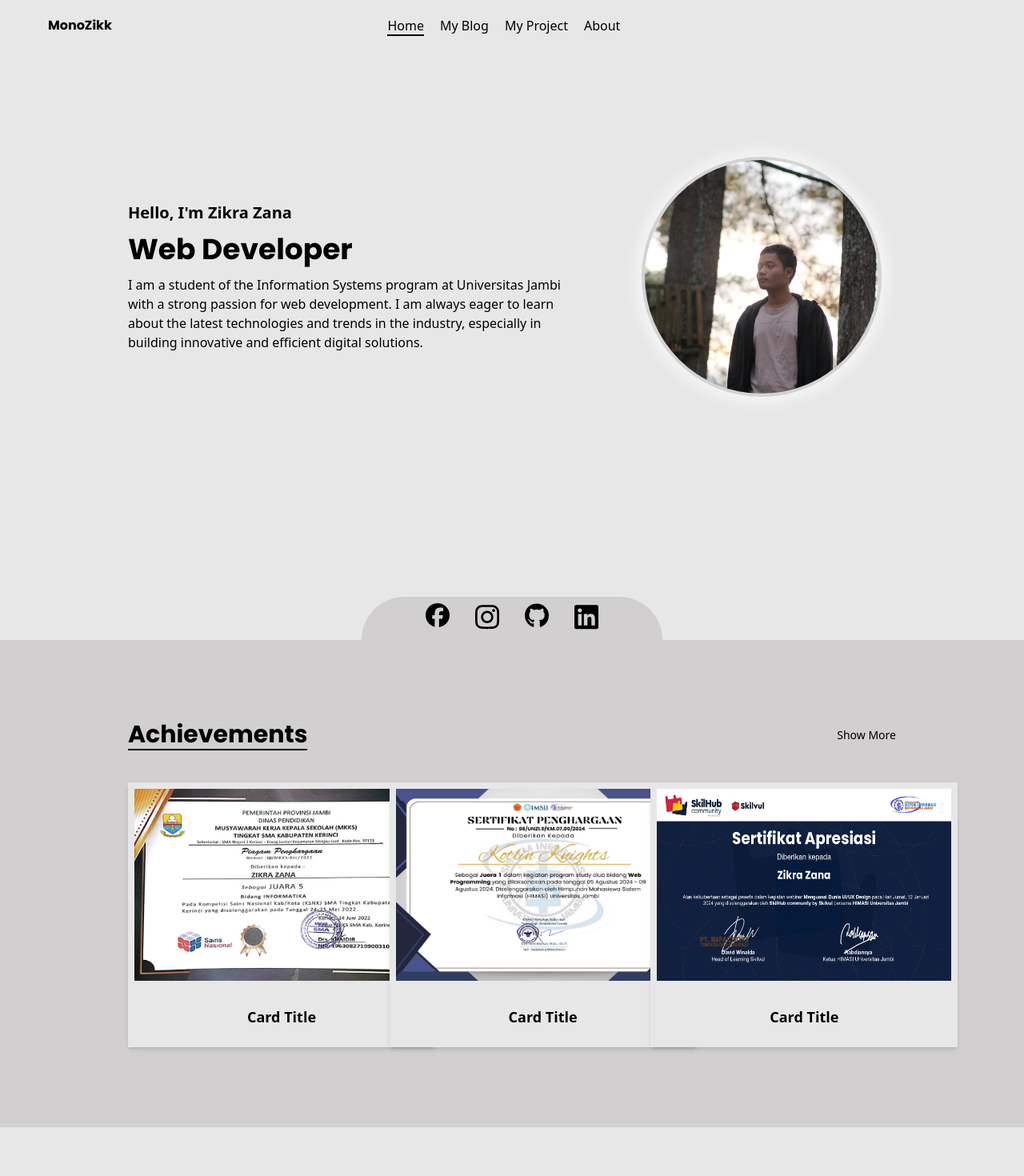
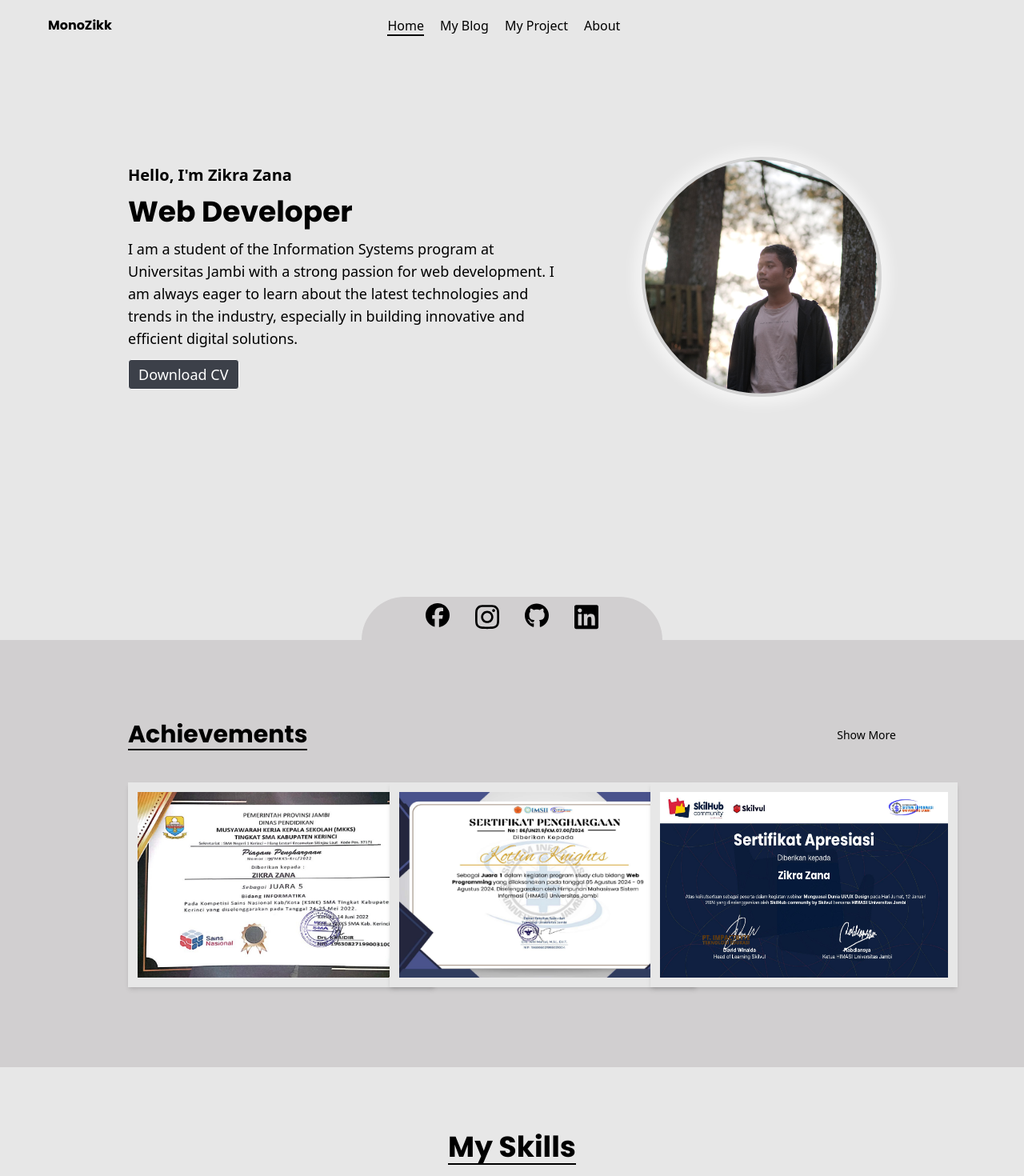
Before and after one commit to ZikraZana/portfolio-v2, a Next.js app: page / in a window 1280 px wide. Shown: the top 1470 px of the page at 80% size. Built offline with nearby package versions, Linux system fonts and the light colour scheme.

Commit message:
add cv download feature

```diff
--- a/src/app/about/page.jsx
+++ b/src/app/about/page.jsx
@@ -1,4 +1,5 @@
 import Content_About from "@/component/about/Content_About";
+import Footer from "@/component/Footer/Footer";
 import Navbar from "@/component/Navbar/Navbar";
 
 export default function About() {
@@ -6,6 +7,7 @@ export default function About() {
     <div>
       <Navbar />
       <Content_About/>
+      <Footer/>
     </div>
   );
 }
--- a/src/app/globals.css
+++ b/src/app/globals.css
@@ -14,7 +14,7 @@
   --color-behind_img: #D3D3D3;
   --color-behind_sosmed: #D1CFD0 ;
   --color-shadow_primary: #ffffff80;
-
+  --color-download_cv: #3C4049;
   --radius-6xl: 4rem;
 }
 
--- a/src/component/Content/Content_Home.jsx
+++ b/src/component/Content/Content_Home.jsx
@@ -12,7 +12,8 @@ const Content_Home = () => {
                         <div className="p-10 ">
                             <p className="sm:font-bold sm:text-poppins sm:text-xl text-md md:mb-3 mb-1 md:text-start text-center">Hello, I'm Zikra Zana</p>
                             <p className="sm:text-4xl text-3xl font-bold text-poppins md:mb-3 mb-1 md:text-start text-center">Web Developer</p>
-                            <p className="text-md md:text-start text-center">I am a student of the Information Systems program at Universitas Jambi with a strong passion for web development. I am always eager to learn about the latest technologies and trends in the industry, especially in building innovative and efficient digital solutions.</p>
+                            <p className="text-lg md:text-start text-center">I am a student of the Information Systems program at Universitas Jambi with a strong passion for web development. I am always eager to learn about the latest technologies and trends in the industry, especially in building innovative and efficient digital solutions.</p>
+                            <button className="border bg-download_cv text-lg py-1 px-3 rounded mt-3 hover:bg-gray-900 text-white cursor-pointer">Download CV</button>
                         </div>
                     </div>
                     <div className="md:order-2 order-1 sm:p-10 pt-15 flex justify-center items-center">
@@ -49,44 +50,33 @@ const Content_Home = () => {
                     <p className="sm:text-md text-sm hover:underline cursor-pointer transition-all">Show More</p>
                 </div>
                 <div className=" grid md:grid-cols-3 grid-cols-1 justify-center gap-5">
+                    <div className="card bg-bg_primary w-full md:w-96 shadow-md hover:shadow-xl cursor-pointer transition ease-in hover:scale-[1.01]" >
+                        <figure>
+                            <img
+                                className="aspect-3/2 p-3 w-full"
+                                src="achievements/OSN-Informatika.jpg"
+                            />
+                        </figure>
+
+                    </div>
+
                     <div className="card bg-bg_primary w-full md:w-96 shadow-md hover:shadow-xl cursor-pointer transition ease-in hover:scale-[1.01]">
                         <figure>
                             <img
-                                className="aspect-3/2 p-2 w-full"
-                                src="achievements/OSN-Informatika.jpg"
+                                className="aspect-3/2 p-3 w-full"
+                                src="achievements/Kotlin-Knight.jpg"
                             />
                         </figure>
-                        <div className="card-body max-md:p-3">
-                            <h2 className="card-title">
-                                <p className="text-center">Card Title</p>
-                            </h2>
-                        </div>
+
                     </div>
                     <div className="card bg-bg_primary w-full md:w-96 shadow-md hover:shadow-xl cursor-pointer transition ease-in hover:scale-[1.01]">
                         <figure>
                             <img
-                                className="aspect-3/2 p-2 w-full"
-                                src="achievements/Kotlin-Knight.jpg"
-                            />
-                        </figure>
-                        <div className="card-body max-md:p-3">
-                            <h2 className="card-title">
-                                <p className="text-center">Card Title</p>
-                            </h2>
-                        </div>
-                    </div>
-                    <div className="card bg-bg_primary w-full md:w-96 shadow-md hover:shadow-xl cursor-pointer transition ease-in hover:scale-[1.01]">
-                        <figure>
-                            <img
-                                className="aspect-3/2 p-2 w-full"
+                                className="aspect-3/2 p-3 w-full"
                                 src="achievements/Skilvull.jpg"
                             />
                         </figure>
-                        <div className="card-body max-md:p-3">
-                            <h2 className="card-title">
-                                <p className="text-center">Card Title</p>
-                            </h2>
-                        </div>
+
                     </div>
                 </div>
             </div>
--- a/src/component/about/Content_About.jsx
+++ b/src/component/about/Content_About.jsx
@@ -4,15 +4,16 @@ import { FontAwesomeIcon } from "@fortawesome/react-fontawesome"
 const Content_About = () => {
     return (
         <>
+            {/* About Me */}
             <div className="min-h-screen bg-bg_primary grid grid-cols-[1fr_1.8fr] ">
                 <div className="flex justify-end items-end flex-col">
                     <img className="" src="profile/foto_diri.png" alt="" height={'2000px'} />
                 </div>
-                <div className="bg-gray-300 py-40 px-10 text-justify">
-                    <h1 className="text-4xl border-b-2 w-fit">About Me</h1>
+                <div className="bg-gray-300 py-25 px-10 text-justify">
+                    <h1 className="text-4xl border-b-2 w-fit mb-6">About Me</h1>
                     <p className="text-3xl font-bold">Zikra Zana</p>
-                    <p className="text-xl font-light">Information System | Jambi University</p>
-                    <p className="text-xl">
+                    <p className="text-xl font-light mb-5">Information System | Jambi University</p>
+                    <p className="text-lg">
                         I am Zikra Zana, a student of the Information Systems program at Universitas Jambi
                         with a strong passion for web development. I am always eager to learn about the
                         latest technologies and trends in the industry, particularly in building innovative
@@ -21,7 +22,7 @@ const Content_About = () => {
                         performance and scalability.
                     </p>
                     <br />
-                    <p>
+                    <p className="text-lg">
                         Additionally, I have a keen interest in frontend development to create interactive
                         and responsive user experiences. With a solid understanding of web architecture,
                         databases, and good design principles, I strive to develop applications that are not
@@ -44,16 +45,18 @@ const Content_About = () => {
                         <div>
                             <div className="flex gap-2">
                                 <FontAwesomeIcon icon={faLightbulb} width={'20px'} />
-                                <p>Learning: Machine Learning</p>
+                                <p>Now Learning: Machine Learning</p>
                             </div>
                             <div className="flex gap-2">
                                 <FontAwesomeIcon icon={faLayerGroup} width={'20px'} />
-                                <p>Other Skills: Figma, Canva, Guitar</p>
+                                <p>Other Skills: Design (Figma, Canva), Music (Guitar)</p>
                             </div>
                         </div>
                     </div>
                 </div>
             </div>
+
+            {/*  */}
         </>
     )
 }
```
